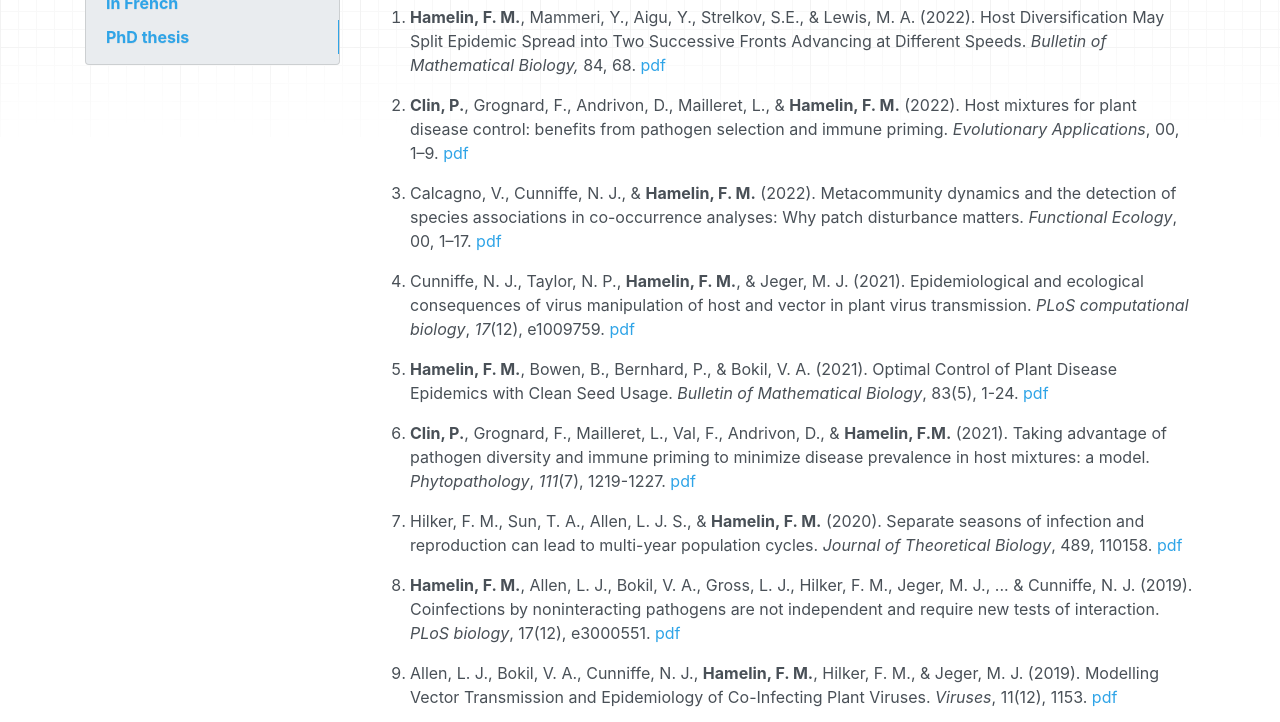
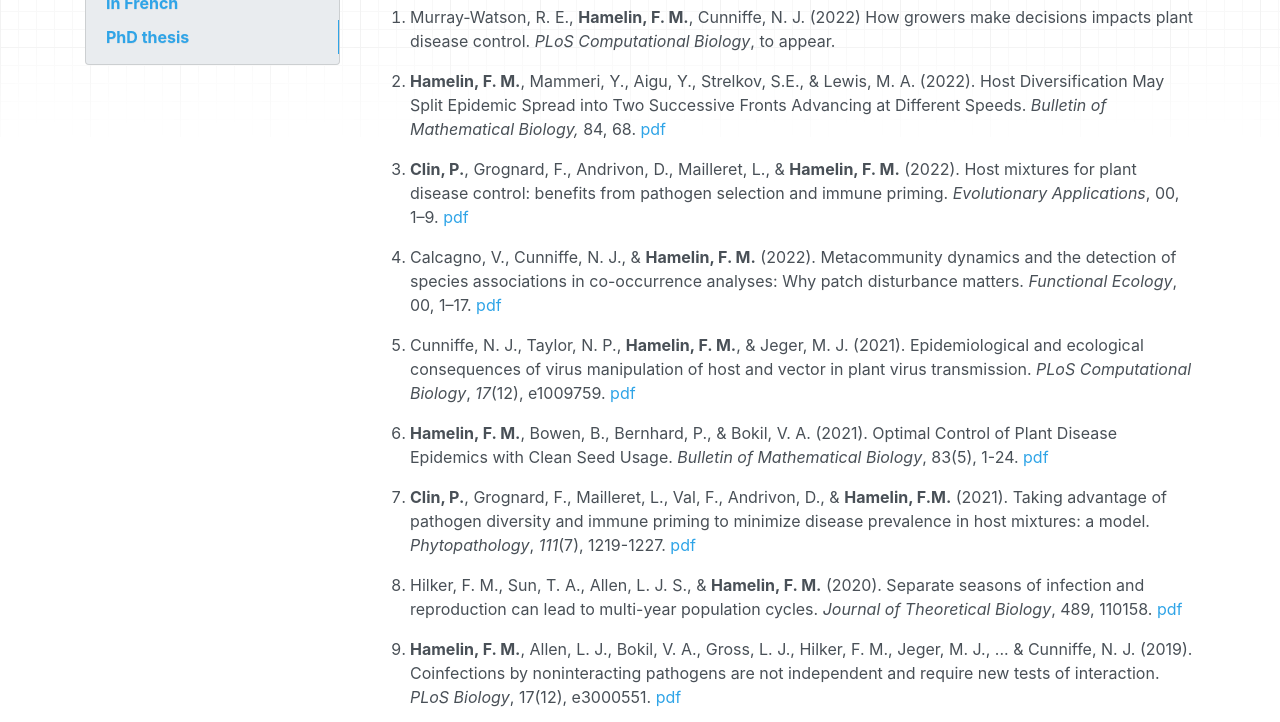
Before and after one commit to fmhamelin/welcome, a plain HTML site: page publications/index.html in a window 1280 px wide. Shown: the part 169-891 px from the top of the page. Drawn offline with nearby package versions, Linux system fonts and the light colour scheme; some packages are replaced by stand-ins of ours.

Commit message:
Add files via upload

```diff
--- a/publications/index.html
+++ b/publications/index.html
@@ -109,6 +109,9 @@
 <h1 id="articles">Articles</h1>
 <ol>
 <li>
+<p>Murray-Watson, R. E., <strong>Hamelin, F. M.</strong>, Cunniffe, N. J. (2022) How growers make decisions impacts plant disease control. <em>PLoS Computational Biology</em>, to appear.</p>
+</li>
+<li>
 <p><strong>Hamelin, F. M.</strong>, Mammeri, Y., Aigu, Y., Strelkov, S.E., &amp; Lewis, M. A. (2022). Host Diversification May Split Epidemic Spread into Two Successive Fronts Advancing at Different Speeds. <em>Bulletin of Mathematical Biology,</em> 84, 68. <a href="https://raw.githubusercontent.com/fmhamelin/welcome/main/papers/Hamelin%20et%20al%202022.pdf">pdf</a></p>
 </li>
 <li>
@@ -118,7 +121,7 @@
 <p>Calcagno, V., Cunniffe, N. J., &amp; <strong>Hamelin, F. M.</strong> (2022). Metacommunity dynamics and the detection of species associations in co-occurrence analyses: Why patch disturbance matters. <em>Functional Ecology</em>, 00, 1–17. <a href="https://besjournals.onlinelibrary.wiley.com/doi/pdfdirect/10.1111/1365-2435.14047?download=true">pdf</a></p>
 </li>
 <li>
-<p>Cunniffe, N. J., Taylor, N. P., <strong>Hamelin, F. M.</strong>, &amp; Jeger, M. J.  (2021). Epidemiological and ecological consequences of virus  manipulation of host and vector in plant virus transmission. <em>PLoS computational biology</em>, <em>17</em>(12), e1009759. <a href="https://journals.plos.org/ploscompbiol/article/file?id=10.1371/journal.pcbi.1009759&amp;type=printable">pdf</a></p>
+<p>Cunniffe, N. J., Taylor, N. P., <strong>Hamelin, F. M.</strong>, &amp; Jeger, M. J.  (2021). Epidemiological and ecological consequences of virus  manipulation of host and vector in plant virus transmission. <em>PLoS Computational Biology</em>, <em>17</em>(12), e1009759. <a href="https://journals.plos.org/ploscompbiol/article/file?id=10.1371/journal.pcbi.1009759&amp;type=printable">pdf</a></p>
 </li>
 <li>
 <p><strong>Hamelin, F. M.</strong>, Bowen, B., Bernhard, P., &amp; Bokil, V. A. (2021). Optimal Control of Plant Disease Epidemics with Clean Seed Usage. <em>Bulletin of Mathematical Biology</em>, 83(5), 1-24. <a href="https://hal-agrocampus-ouest.archives-ouvertes.fr/hal-03200491/document">pdf</a></p>
@@ -130,7 +133,7 @@
 <p>Hilker, F. M., Sun, T. A., Allen, L. J. S., &amp; <strong>Hamelin, F. M.</strong> (2020). Separate seasons of infection and reproduction can lead to multi-year population cycles. <em>Journal of Theoretical Biology</em>, 489, 110158. <a href="https://www.usf.uni-osnabrueck.de/fileadmin/DE/Institut/Mitarbeiter/Hilker/papers/HilkerEtAl-JTheorBiol-2020.pdf">pdf</a></p>
 </li>
 <li>
-<p><strong>Hamelin, F. M.</strong>, Allen, L. J., Bokil, V. A., Gross, L. J., Hilker, F. M., Jeger, M. J., ... &amp; Cunniffe, N. J. (2019). Coinfections by noninteracting pathogens are not independent and require new tests of interaction. <em>PLoS biology</em>, 17(12), e3000551. <a href="https://www.usf-cms.uni-osnabrueck.de/fileadmin/DE/Institut/Mitarbeiter/Hilker/papers/HamelinEtAl-PLoSBiol-2019.pdf">pdf</a></p>
+<p><strong>Hamelin, F. M.</strong>, Allen, L. J., Bokil, V. A., Gross, L. J., Hilker, F. M., Jeger, M. J., ... &amp; Cunniffe, N. J. (2019). Coinfections by noninteracting pathogens are not independent and require new tests of interaction. <em>PLoS Biology</em>, 17(12), e3000551. <a href="https://www.usf-cms.uni-osnabrueck.de/fileadmin/DE/Institut/Mitarbeiter/Hilker/papers/HamelinEtAl-PLoSBiol-2019.pdf">pdf</a></p>
 </li>
 <li>
 <p>Allen, L. J., Bokil, V. A., Cunniffe, N. J., <strong>Hamelin, F. M.</strong>, Hilker, F. M., &amp; Jeger, M. J. (2019). Modelling Vector Transmission and Epidemiology of Co-Infecting Plant Viruses. <em>Viruses</em>, 11(12), 1153. <a href="https://www.usf.uni-osnabrueck.de/fileadmin/DE/Institut/Mitarbeiter/Hilker/papers/AllenEtAl-Viruses-2019.pdf">pdf</a></p>
```
Also changed, not shown: index.html (+1 -1 lines), search/search_index.json (+1 -1 lines), sitemap.xml (+4 -4 lines), 1 other file.
